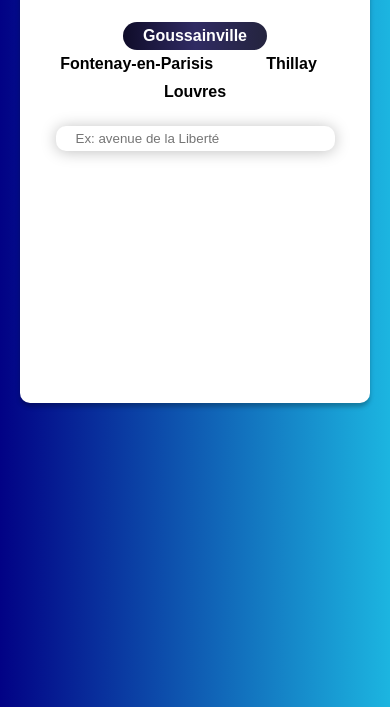
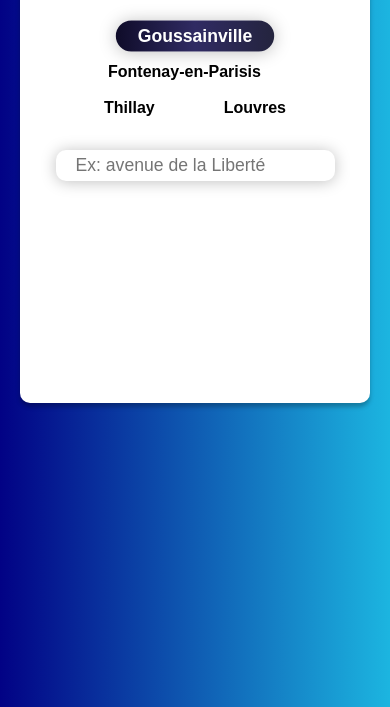
Before and after one commit to LorisQsd/E-Sector, a plain HTML site: page index.html in a window 390 px wide. Both pictures are taken after a click on the label "Goussainville". Shown: the part 137-844 px from the top of the page. Drawn offline with nearby package versions, Linux system fonts and the light colour scheme; a web font is replaced by a local one.

Commit message:
Amélioration CSS

```diff
--- a/app.js
+++ b/app.js
@@ -40,9 +40,10 @@ labels.forEach(label => {
                         city = "Louvres";
                     }
                     const labelIndex = input.getAttribute("data-index");
-                    labels.forEach(label => { label.style.background = "none"; label.style.color = "black"; });
-                    labels[labelIndex].style.background = "linear-gradient(to right, #0f0c29, #302b63, #24243e)";
-                    labels[labelIndex].style.color = "white";
+                    labels.forEach(label => { label.classList.remove("active");});
+                    // labels[labelIndex].style.background = "linear-gradient(to right, #0f0c29, #302b63, #24243e)";
+                    // labels[labelIndex].style.color = "white";
+                    labels[labelIndex].classList.add("active");
 
                     if(searchInput.value.length >= 3) {
                         filterData(cityJSON);
@@ -110,7 +111,7 @@ function createTr(obj) {
             <td>${city}</td>
             <td class="sector-color" id="sector-color" data-color="${result.streetInfo.sector.toLowerCase()}"></td>
             <td>${negos[result.streetInfo.nego]}</td>
-            <td><a href="https://www.google.fr/maps/place/${result.streetName}+${city}" target="_blank">Visualiser</a></td>
+            <td><a title="Cliquez pour voir la géolocalisation" class="table--link" href="https://www.google.fr/maps/place/${result.streetName}+${city}" target="_blank"><i class="bi bi-geo-alt-fill"></i> Visualiser</a></td>
         </tr>
         `);
     });
@@ -122,3 +123,5 @@ function clearTable(){
     resultMsg.textContent = "";
     table.style.opacity = "0";
 }
+
+document.querySelector("form").addEventListener("submit", function (e) {e.preventDefault();});
--- a/index.html
+++ b/index.html
@@ -7,11 +7,11 @@
     <title>E-Sector</title>
     <link rel="stylesheet" href="/styles/styles.css">
     <!-- Google Fonts - "Hammersmith One" "Source Sans Pro" "Gothic A1" -->
-    <link rel="preconnect" href="https://fonts.googleapis.com">
-    <link rel="preconnect" href="https://fonts.gstatic.com" crossorigin>
     <link
         href="https://fonts.googleapis.com/css2?family=Gothic+A1:wght@100;200;300;400;500;600;700;800;900&family=Hammersmith+One&family=Source+Sans+Pro:ital,wght@0,200;0,300;0,400;0,600;0,700;0,900;1,200;1,300;1,400;1,600;1,700;1,900&display=swap"
         rel="stylesheet">
+    <!-- BootStrap Icons -->
+    <link rel="stylesheet" href="https://cdn.jsdelivr.net/npm/bootstrap-icons@1.10.5/font/bootstrap-icons.css">
 </head>
 
 <body>
@@ -22,7 +22,7 @@
                 <form>
                     <div class="radio-group">
                         <input type="radio" id="Goussainville" name="sectors" value="Goussainville" data-index="0" checked>
-                        <label for="Goussainville" id="gouss">Goussainville</label>
+                        <label class="active" for="Goussainville" id="gouss">Goussainville</label>
 
                         <input type="radio" id="Fontenay-en-Parisis" name="sectors" value="Fontenay-en-Parisis"
                             data-index="1">
--- a/styles/styles.css
+++ b/styles/styles.css
@@ -35,6 +35,13 @@ body {
 
 .sector-color[data-color="orange"]{
     background-color: #ffa500;
+}
+
+.active {
+    background-image: linear-gradient(to right, #0f0c29, #302b63, #24243e);
+    color: white;
+    transform: scale(1.1);
+    box-shadow: 0px 1px 15px rgba(0, 0, 0, 0.25);
 }
 
 main {
@@ -83,15 +90,12 @@ main {
 }
 
 .radio-group label:hover {
-    transform: scale(1.1);
-}
-
-.radio-group label:nth-child(2) {/*Goussainville pré checké à l'affichage*/
     background: linear-gradient(to right, #0f0c29, #302b63, #24243e);
     color: white;
 }
 
 .sectors input[type="text"]{
+    font-size: 1.1rem;
     width: 90%;
     padding: 5px 0 5px 20px;
     border-radius: 10px;
@@ -103,7 +107,7 @@ main {
 
 .sectors input[type="text"]:focus{
     outline: none;
-    transform: scale(1.1);
+    transform: scale(1.05);
 }
 
 /*TABLE*/
@@ -133,9 +137,18 @@ tbody tr td:nth-child(2){
     text-transform: capitalize;
 }
 
+.table--link {
+    color: #000046;
+    font-weight: bold;
+    text-decoration: none;
+}
+
 @media screen and (max-width: 540px) {
-
-    tbody tr td:nth-child(3), tbody tr td:nth-child(4),thead tr th:nth-child(3), thead tr th:nth-child(4) {
+    .radio-group{
+        gap: 0.5rem;
+    }
+    tbody tr td:nth-child(1), tbody tr td:nth-child(3), tbody tr td:nth-child(4),
+    thead tr th:nth-child(1), thead tr th:nth-child(3), thead tr th:nth-child(4) {
         display: none;
     }
     .container{
```
